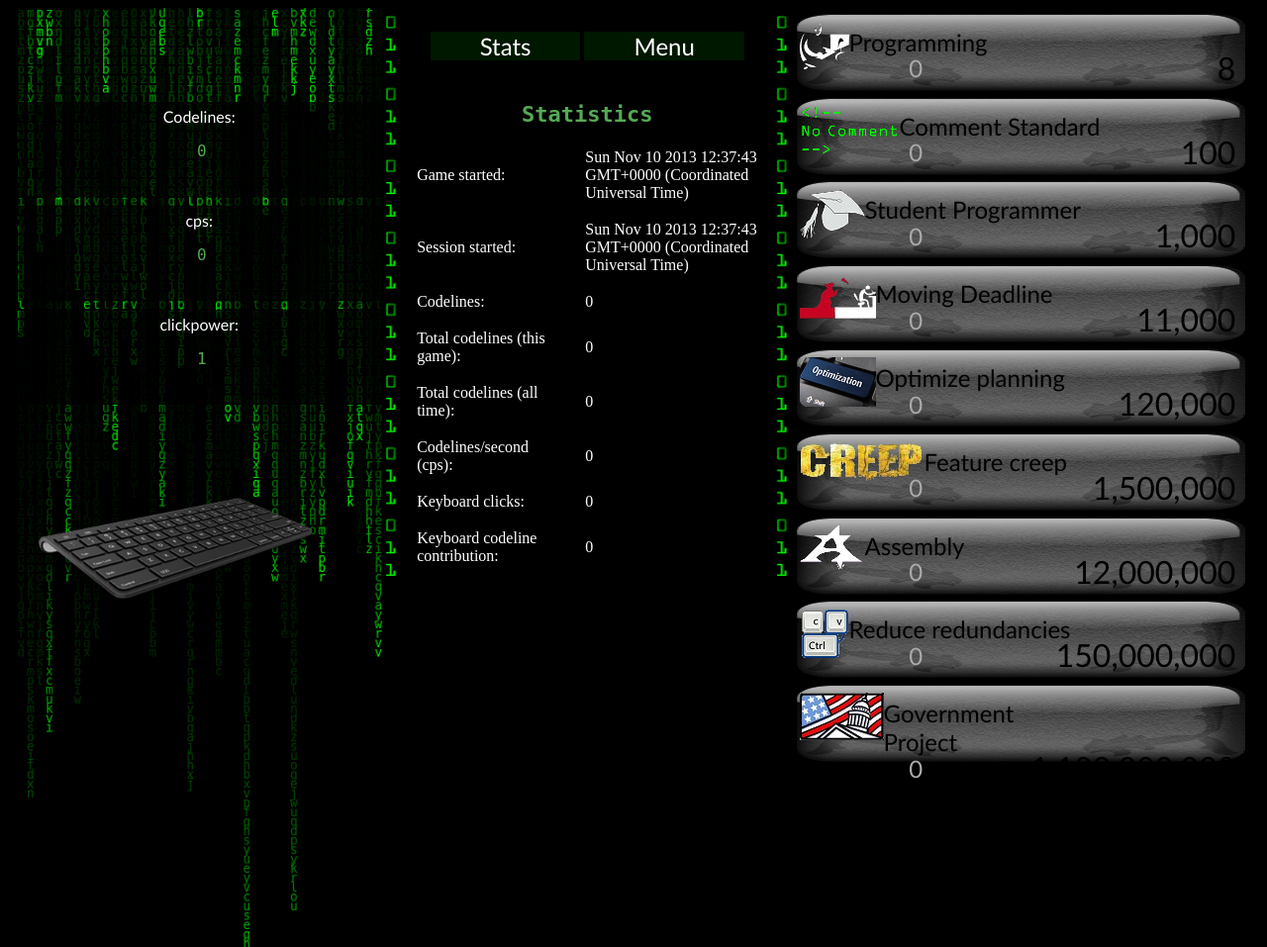
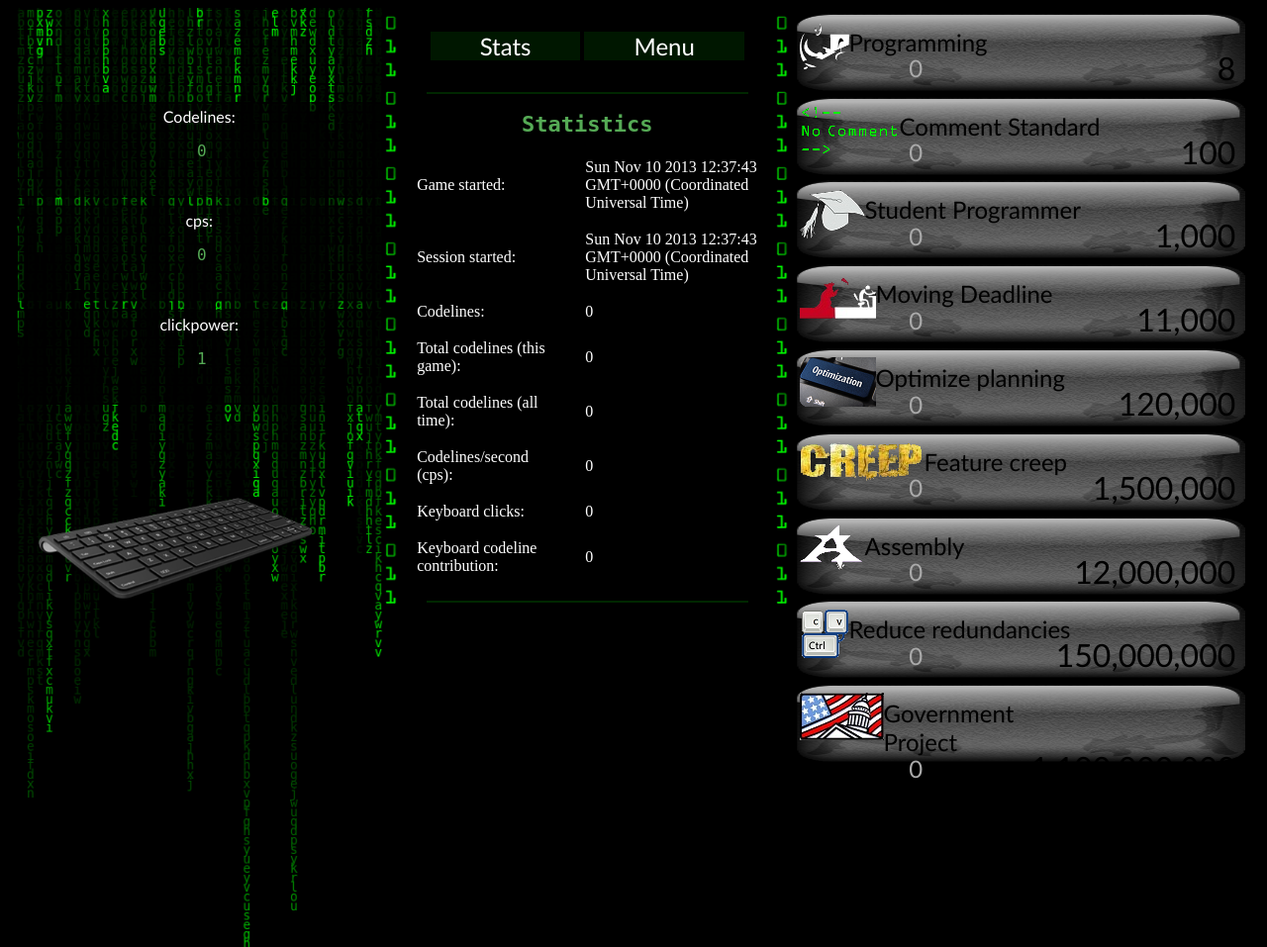
Before and after one commit to fwsGonzo/WebProsjekt, a PHP site: page / in a window 1280 px wide. Shown: the top 957 px of the page at 99% size. Run offline with PHP 8.4, Linux system fonts and the light colour scheme.

Commit message:
Some graphical improvements

```diff
--- a/middle-section.css
+++ b/middle-section.css
@@ -8,7 +8,9 @@
     color: white;
     border-left: 15px solid;
     border-right: 15px solid;
+    /*background: url('/img/background.png') repeat;*/
     background-color: black;
+
     /* border image for all browsers except IE */
     border-image: url(icons/border.png) 30 30 round;
     -webkit-border-image: url(icons/border.png) 30 30 round;
@@ -17,6 +19,7 @@
 
 .tab
 {
+    /*background: url('/img/background.png') repeat;*/
     background-color: black;
     text-align: center;
 }
@@ -50,9 +53,11 @@
     background-color: gray;
 }
 
-.stats
+.hbar
 {
-
+	width: 85%;
+	border: 1px solid;
+	color: #002700;
 }
 
 /* Stats */
--- a/right-section.css
+++ b/right-section.css
@@ -6,6 +6,12 @@
     z-index: 2;
     width: 35%;
 
+}
+
+.upgradeIcon
+{
+	width:  40px;
+	height: 40px;
 }
 
 .buildingDiv
--- a/stats.php
+++ b/stats.php
@@ -20,6 +20,8 @@
 			notChosen.style.display="none";
 		}
 	</script>
+	<hr class="hbar" />
+
 </div>
 
 <script src="stats.js" type="text/javascript">
@@ -61,4 +63,5 @@
 			<td id="HMC">0</td>
 		</tr>
 	</table>
+	<hr class="hbar" />
 </section>
--- a/upgrades.js
+++ b/upgrades.js
@@ -141,7 +141,8 @@ function initUpgrades()
 	upgrades.push(
 	new Upgrade(
 		"Xtreme Programming",
-		"Write everything in one go, and never look back",
+		"Write everything in one go, and never look back. " +
+		"Increases programming base cps by 2.",
 		100,
 		0, 1, // requires 1 of building 0 (Programming)
 
```
Also changed, not shown: img/background.png (added), img/horizontal.png (added), 1 other file.
